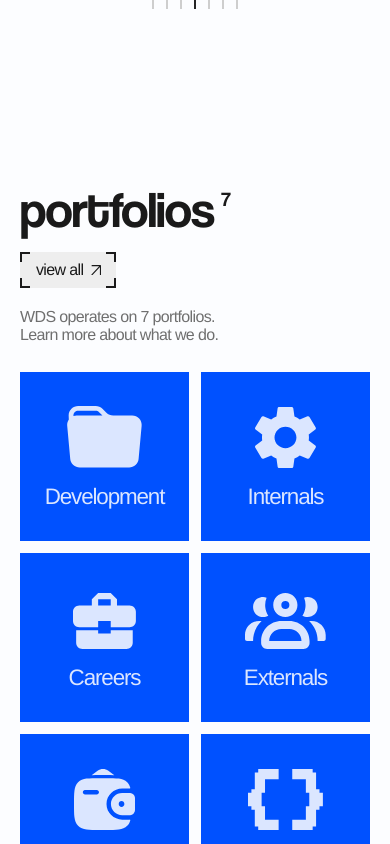
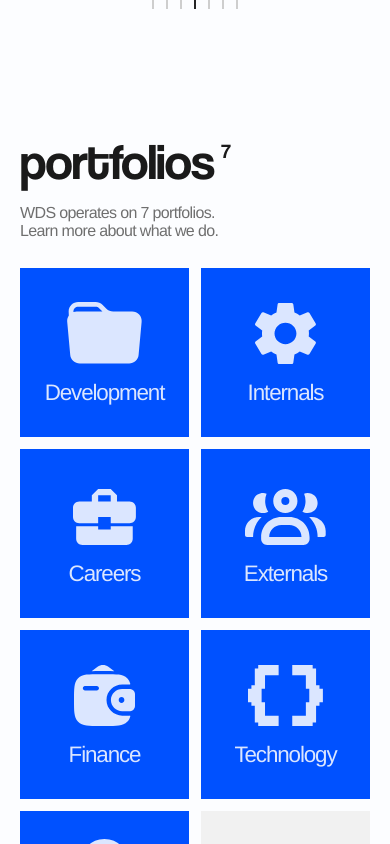
Before and after one commit to Western-Developer-Society-Technology/wds-website-2026-27, a Next.js app: page / in a window 390 px wide. Shown: the part 2320-3164 px from the top of the page. Built offline with nearby package versions, Linux system fonts and the light colour scheme.

Commit message:
portfolios section mobile optimization

```diff
--- a/src/components/sections/Portfolios/Portfolios.jsx
+++ b/src/components/sections/Portfolios/Portfolios.jsx
@@ -11,13 +11,13 @@ export default function Portfolios() {
             <h2 className={styles.heading}>portfolios</h2>
             <p className={styles.count}>7</p>
           </div>
-          <CornerButton className={styles.cta} variant="dark">
-            view all
-          </CornerButton>
           <p className={styles.blurb}>
             WDS operates on 7 portfolios.<br />Learn more about what we do.
           </p>
         </div>
+        <CornerButton className={styles.cta} variant="dark">
+          view all
+        </CornerButton>
       </div>
       <PortfolioGrid />
     </section>
--- a/src/components/sections/Portfolios/Portfolios.module.css
+++ b/src/components/sections/Portfolios/Portfolios.module.css
@@ -20,6 +20,7 @@
 }
 
 .inner {
+  --px: calc(min(100vw - 2 * var(--gutter), var(--content-max)) / 1600);
   position: absolute;
   left: 0;
   right: 0;
@@ -27,12 +28,10 @@
   z-index: 2;
   width: var(--content-w);
   margin-inline: auto;
-  container-type: inline-size;
   pointer-events: none;
 }
 
 .head {
-  --px: 0.0625cqw;
   position: relative;
   height: calc(250 * var(--px));
 }
@@ -264,17 +263,21 @@
 
 @media (max-width: 768px) {
   .portfolios {
-    padding-top: 48px;
+    display: flex;
+    flex-direction: column;
+    padding-top: 0px;
     padding-bottom: 48px;
   }
 
   .inner {
-    position: static;
-    width: min(100% - 2 * var(--gutter), var(--content-max));
+    display: contents;
     pointer-events: auto;
   }
 
   .head {
+    order: 1;
+    width: min(100% - 2 * var(--gutter), var(--content-max));
+    margin-inline: auto;
     height: auto;
     display: flex;
     flex-direction: column;
@@ -311,14 +314,17 @@
   }
 
   .cta {
+    order: 3;
     position: relative;
     left: auto;
     top: auto;
     right: auto;
-    align-self: flex-start;
+    align-self: flex-end;
     width: auto;
     min-width: 80px;
     height: 36px;
+    margin-top: 20px;
+    margin-right: var(--gutter);
     padding: 0 15px 0 16px;
     font-size: 1rem;
     letter-spacing: -0.04em;
@@ -336,6 +342,7 @@
   }
 
   .band {
+    order: 2;
     width: var(--content-w);
     height: auto;
     overflow: visible;
```
